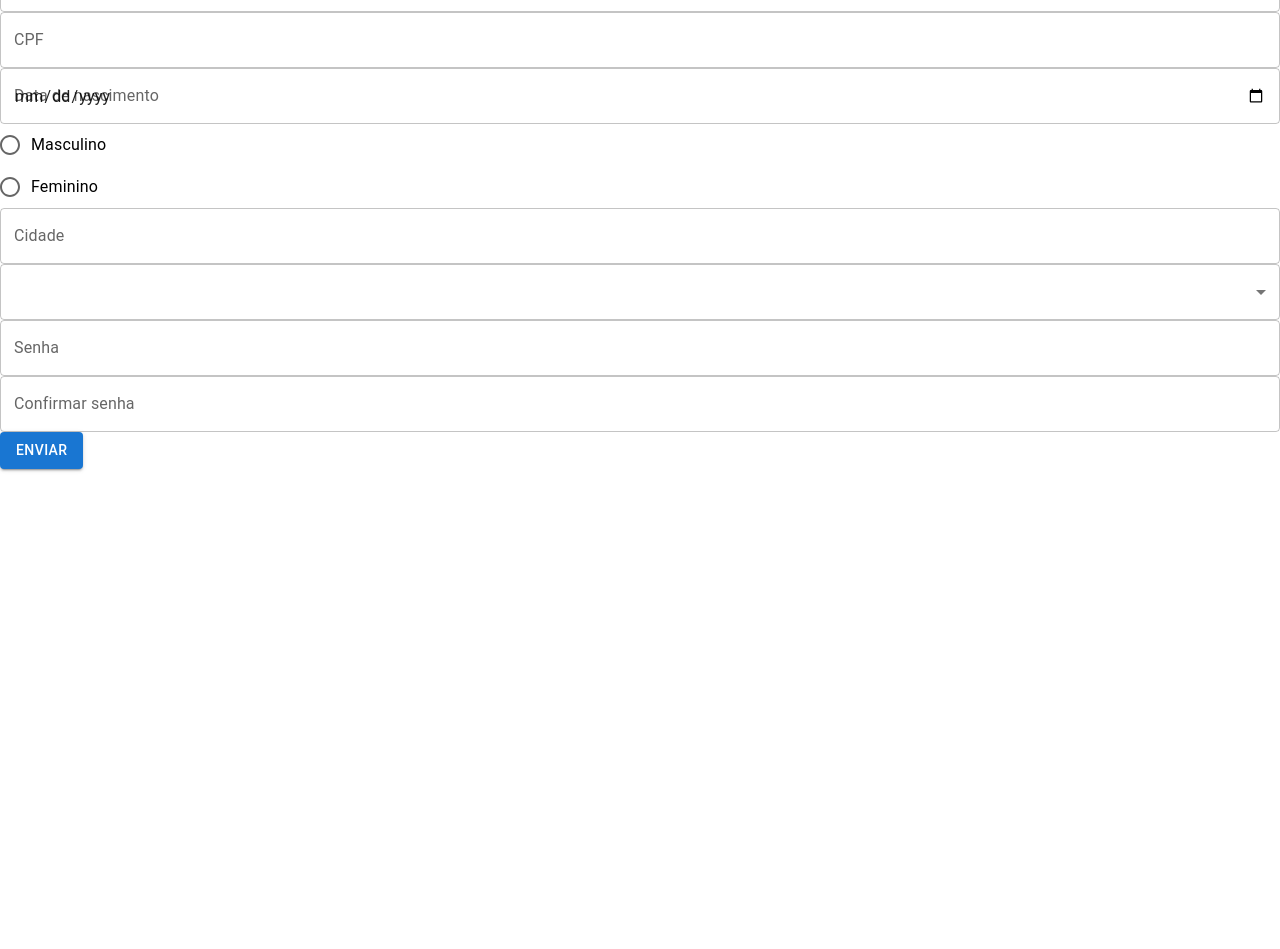
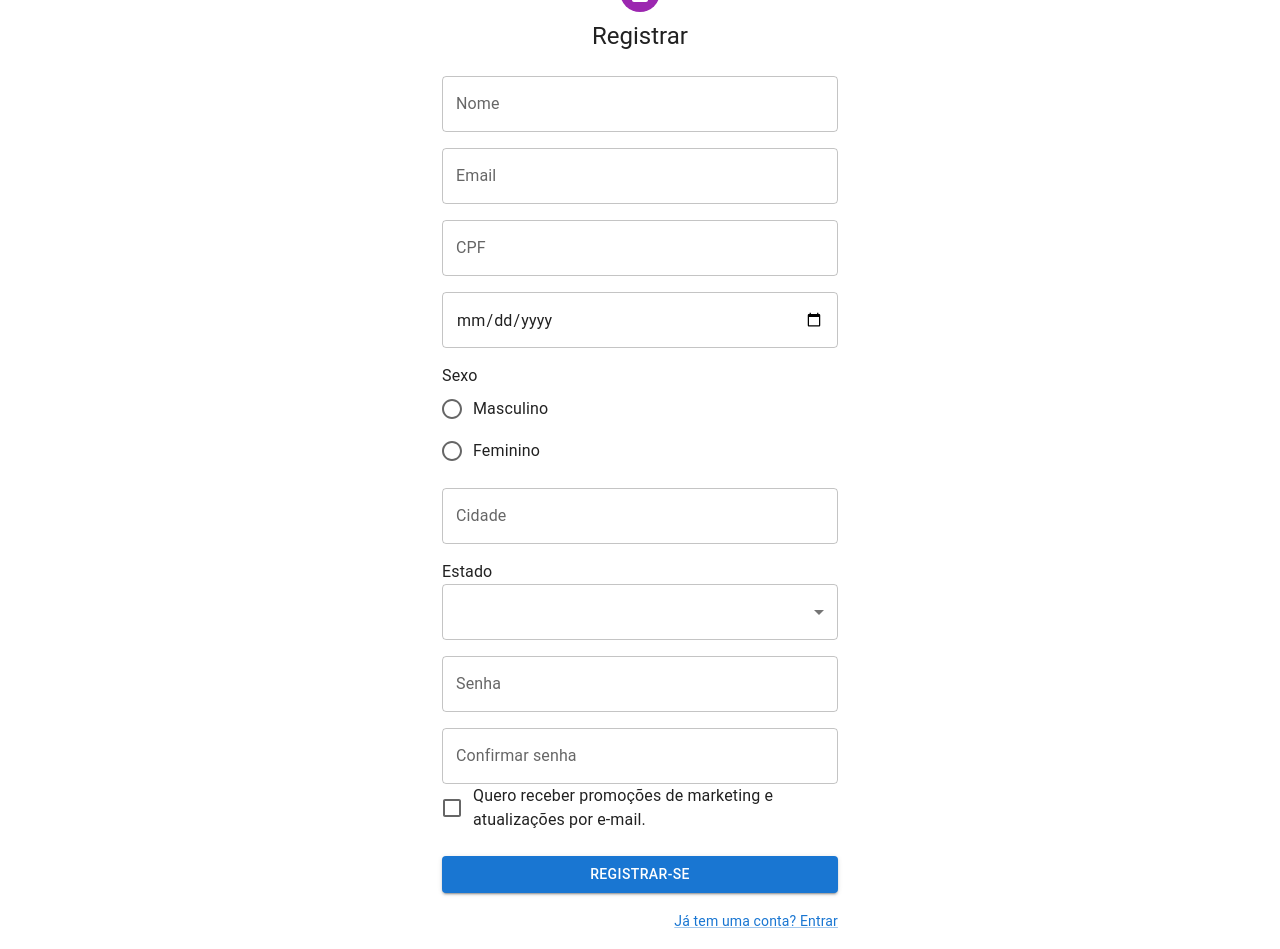
Before and after one commit to matefs/next-empresa-generica, a Next.js app: page /registrar in a window 1280 px wide. Shown: the part 100-1049 px from the top of the page. Before the commit the page ends 800 px from the top, so only its background shows below. Built offline with nearby package versions, Linux system fonts and the light colour scheme.

Commit message:
Adicionado componentes mui no registro

```diff
--- a/src/pages/registrar/index.tsx
+++ b/src/pages/registrar/index.tsx
@@ -1,5 +1,15 @@
 import React, { useState } from "react";
-import { Grid, TextField, Button, RadioGroup, FormControlLabel, Radio, Select, MenuItem } from "@mui/material";
+import Avatar from '@mui/material/Avatar';
+import CssBaseline from '@mui/material/CssBaseline';
+import Checkbox from '@mui/material/Checkbox';
+import Link from '@mui/material/Link';
+import Grid from '@mui/material/Grid';
+import Box from '@mui/material/Box';
+import LockOutlinedIcon from '@mui/icons-material/LockOutlined';
+import Typography from '@mui/material/Typography';
+import Container from '@mui/material/Container';
+import { TextField, Button, RadioGroup, FormControlLabel, Radio, Select, MenuItem } from "@mui/material";
+
 
 const FormularioCadastro = () => {
   const [formulario, setFormulario] = useState({
@@ -28,17 +38,39 @@ const FormularioCadastro = () => {
 
   return (
 
+   <Container component="main" maxWidth="xs">
+        <CssBaseline />
+        <Box
+          sx={{
+            marginTop: 8,
+            display: 'flex',
+            flexDirection: 'column',
+            alignItems: 'center',
+          }}
+        >
+          <Avatar sx={{ m: 1, bgcolor: 'secondary.main' }}>
+            <LockOutlinedIcon />
+          </Avatar>
+          <Typography component="h1" variant="h5">
+            Registrar
+          </Typography>
+          <Box component="form" noValidate onSubmit={handleSubmit} sx={{ mt: 3 }}>
 
 
-    <form onSubmit={handleSubmit}>
-      <TextField
+
+
+            <Grid container spacing={2}>
+              <Grid item xs={12}>
+            <TextField
         label="Nome"
         name="nome"
         value={formulario.nome}
         onChange={handleChange}
         fullWidth
       />
+      </Grid>
 
+              <Grid item xs={12}>
       <TextField
         label="Email"
         name="email"
@@ -46,7 +78,9 @@ const FormularioCadastro = () => {
         onChange={handleChange}
         fullWidth
       />
+      </Grid>
 
+              <Grid item xs={12}>
       <TextField
         label="CPF"
         name="cpf"
@@ -54,16 +88,23 @@ const FormularioCadastro = () => {
         onChange={handleChange}
         fullWidth
       />
+      </Grid>
 
+
+              <Grid item xs={12}>
       <TextField
-        label="Data de nascimento"
+        label=""
         name="dataNascimento"
         value={formulario.dataNascimento}
         onChange={handleChange}
         type="date"
         fullWidth
       />
+      </Grid>
 
+
+              <Grid item xs={12}>
+                <Typography>Sexo</Typography>
       <RadioGroup
         aria-label="sexo"
         name="sexo"
@@ -82,7 +123,10 @@ const FormularioCadastro = () => {
         />
 
       </RadioGroup>
+</Grid>
 
+
+              <Grid item xs={12}>
       <TextField
         label="Cidade"
         name="cidade"
@@ -90,43 +134,49 @@ const FormularioCadastro = () => {
         onChange={handleChange}
         fullWidth
       />
+</Grid>
 
+              <Grid item xs={12}>
+ <Typography>Estado</Typography>
       <Select
-        label="Estado"
         name="estado"
         value={formulario.estado}
         onChange={handleChange}
         fullWidth
       >
-        <MenuItem value="">Selecione o estado</MenuItem>
-        <MenuItem value="AC">Acre</MenuItem>
-        <MenuItem value="AL">Alagoas</MenuItem>
-        <MenuItem value="AP">Amapá</MenuItem>
-        <MenuItem value="AM">Amazonas</MenuItem>
-        <MenuItem value="BA">Bahia</MenuItem>
-        <MenuItem value="CE">Ceará</MenuItem>
-        <MenuItem value="DF">Distrito Federal</MenuItem>
-        <MenuItem value="ES">Espírito Santo</MenuItem>
-<MenuItem value="GO">Goiás</MenuItem>
-<MenuItem value="MA">Maranhão</MenuItem>
-<MenuItem value="MT">Mato Grosso</MenuItem>
-<MenuItem value="MS">Mato Grosso do Sul</MenuItem>
-<MenuItem value="MG">Minas Gerais</MenuItem>
-<MenuItem value="PA">Pará</MenuItem>
-<MenuItem value="PB">Paraíba</MenuItem>
-<MenuItem value="PR">Paraná</MenuItem>
-<MenuItem value="PE">Pernambuco</MenuItem>
-<MenuItem value="PI">Piauí</MenuItem>
-<MenuItem value="RJ">Rio de Janeiro</MenuItem>
-<MenuItem value="RN">Rio Grande do Norte</MenuItem>
-<MenuItem value="RS">Rio Grande do Sul</MenuItem>
-<MenuItem value="RO">Rondônia</MenuItem>
-<MenuItem value="RR">Roraima</MenuItem>
-<MenuItem value="SC">Santa Catarina</MenuItem>
-<MenuItem value="SP">São Paulo</MenuItem>
-<MenuItem value="SE">Sergipe</MenuItem>
-<MenuItem value="TO">Tocantins</MenuItem>
+<MenuItem key={1} value="">Selecione o estado</MenuItem>
+<MenuItem key={2} value="AC">Acre</MenuItem>
+<MenuItem key={3} value="AL">Alagoas</MenuItem>
+<MenuItem key={4} value="AP">Amapá</MenuItem>
+<MenuItem key={5} value="AM">Amazonas</MenuItem>
+<MenuItem key={6} value="BA">Bahia</MenuItem>
+<MenuItem key={7} value="CE">Ceará</MenuItem>
+<MenuItem key={8} value="DF">Distrito Federal</MenuItem>
+<MenuItem key={9} value="ES">Espírito Santo</MenuItem>
+<MenuItem key={10} value="GO">Goiás</MenuItem>
+<MenuItem key={11} value="MA">Maranhão</MenuItem>
+<MenuItem key={12} value="MT">Mato Grosso</MenuItem>
+<MenuItem key={13} value="MS">Mato Grosso do Sul</MenuItem>
+<MenuItem key={14} value="MG">Minas Gerais</MenuItem>
+<MenuItem key={15} value="PA">Pará</MenuItem>
+<MenuItem key={16} value="PB">Paraíba</MenuItem>
+<MenuItem key={17} value="PR">Paraná</MenuItem>
+<MenuItem key={18} value="PE">Pernambuco</MenuItem>
+<MenuItem key={19} value="PI">Piauí</MenuItem>
+<MenuItem key={20} value="RJ">Rio de Janeiro</MenuItem>
+<MenuItem key={11} value="RN">Rio Grande do Norte</MenuItem>
+<MenuItem key={22} value="RS">Rio Grande do Sul</MenuItem>
+<MenuItem key={23} value="RO">Rondônia</MenuItem>
+<MenuItem key={24} value="RR">Roraima</MenuItem>
+<MenuItem key={25} value="SC">Santa Catarina</MenuItem>
+<MenuItem key={26} value="SP">São Paulo</MenuItem>
+<MenuItem key={27} value="SE">Sergipe</MenuItem>
+<MenuItem key={28} value="TO">Tocantins</MenuItem>
 </Select>
+</Grid>
+
+
+              <Grid item xs={12}>
   <TextField
     label="Senha"
     name="senha"
@@ -135,7 +185,10 @@ const FormularioCadastro = () => {
     onChange={handleChange}
     fullWidth
   />
+        </Grid>
 
+
+              <Grid item xs={12}>
   <TextField
     label="Confirmar senha"
     name="confirmarSenha"
@@ -144,12 +197,38 @@ const FormularioCadastro = () => {
     onChange={handleChange}
     fullWidth
   />
+        </Grid>
 
-  <Button type="submit" variant="contained" color="primary">
-    Enviar
-  </Button>
-</form>
 
+</Grid>
+
+              <Grid item xs={12}>
+                <FormControlLabel
+                  control={<Checkbox value="allowExtraEmails" color="primary" />}
+                  label="Quero receber promoções de marketing e atualizações por e-mail."
+                />
+              </Grid>
+
+
+
+            <Button
+              type="submit"
+              fullWidth
+              variant="contained"
+              sx={{ mt: 3, mb: 2 }}
+            >
+              Registrar-se
+            </Button>
+            <Grid container justifyContent="flex-end" sx={{mb:2 }}>
+              <Grid item>
+                <Link href="#" variant="body2">
+                     Já tem uma conta? Entrar
+                </Link>
+              </Grid>
+            </Grid>
+          </Box>
+        </Box>
+      </Container>
 
 );
 };
```
